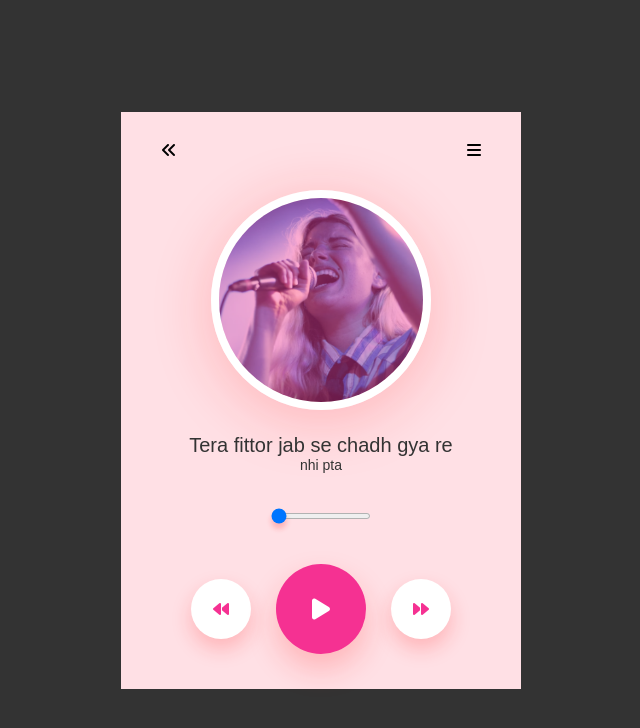
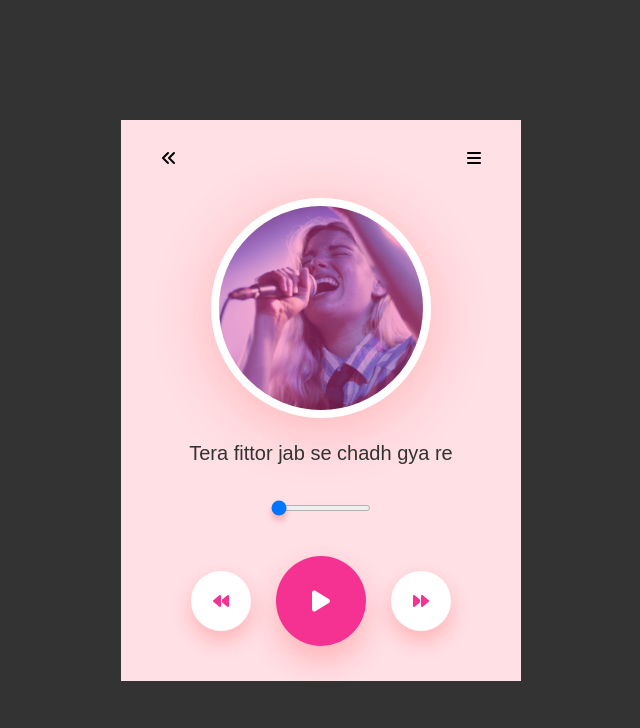
Before and after one commit to Niraj12chaudhary/music-app, a plain HTML site: page index.html in a window 1280 px wide. Shown: the whole page, without its empty margins (319-959 px from the left). Drawn offline with Linux system fonts and the light colour scheme.

Commit message:
Update index.html

```diff
--- a/index.html
+++ b/index.html
@@ -25,7 +25,6 @@
 <h1>
  Tera fittor jab se chadh gya re
 </h1>
-<p> nhi pta</p>
 <audio  id="song">
    <source src="Tera_Fitoor_Lyrical_-_Genius__Utkarsh_Sharma,_Ishita_Chauhan__Arijit_Singh__Himesh_Reshammiya(256k).mp3">
     type="audio/mpeg">
```
